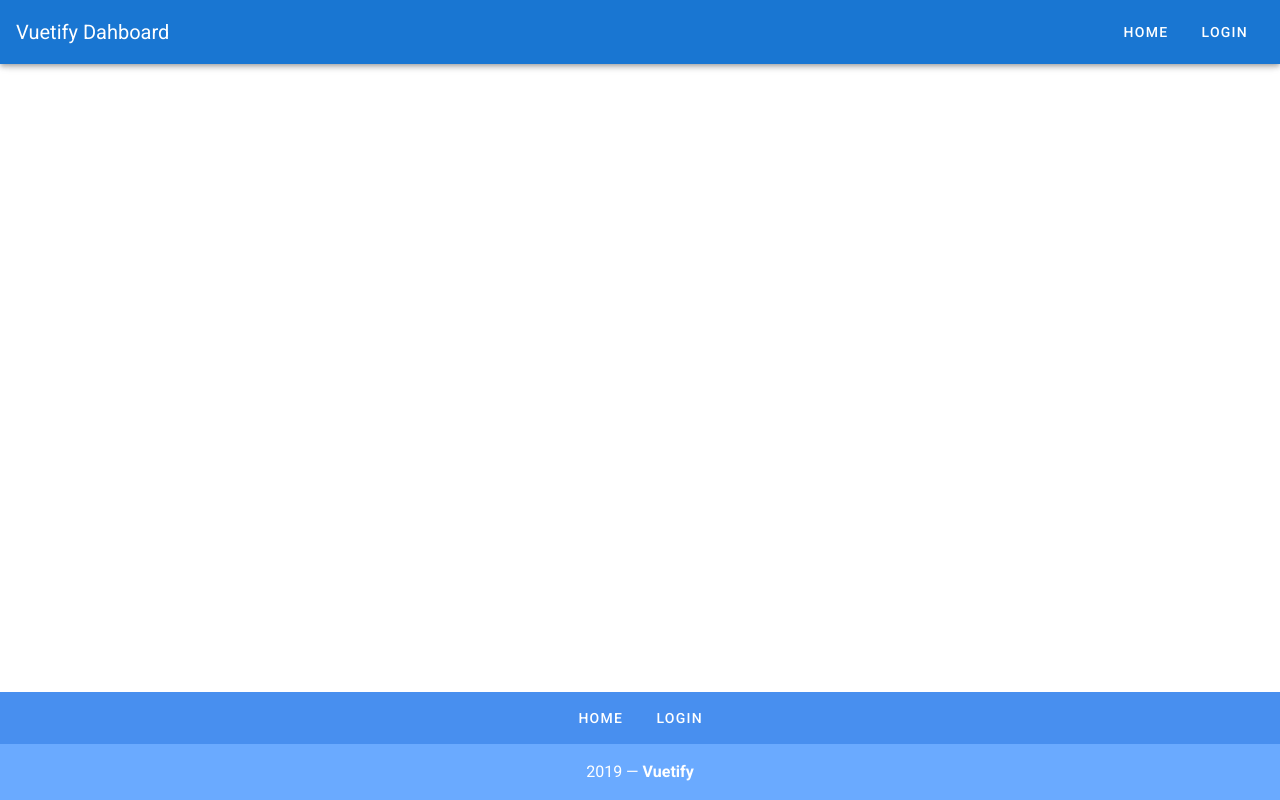
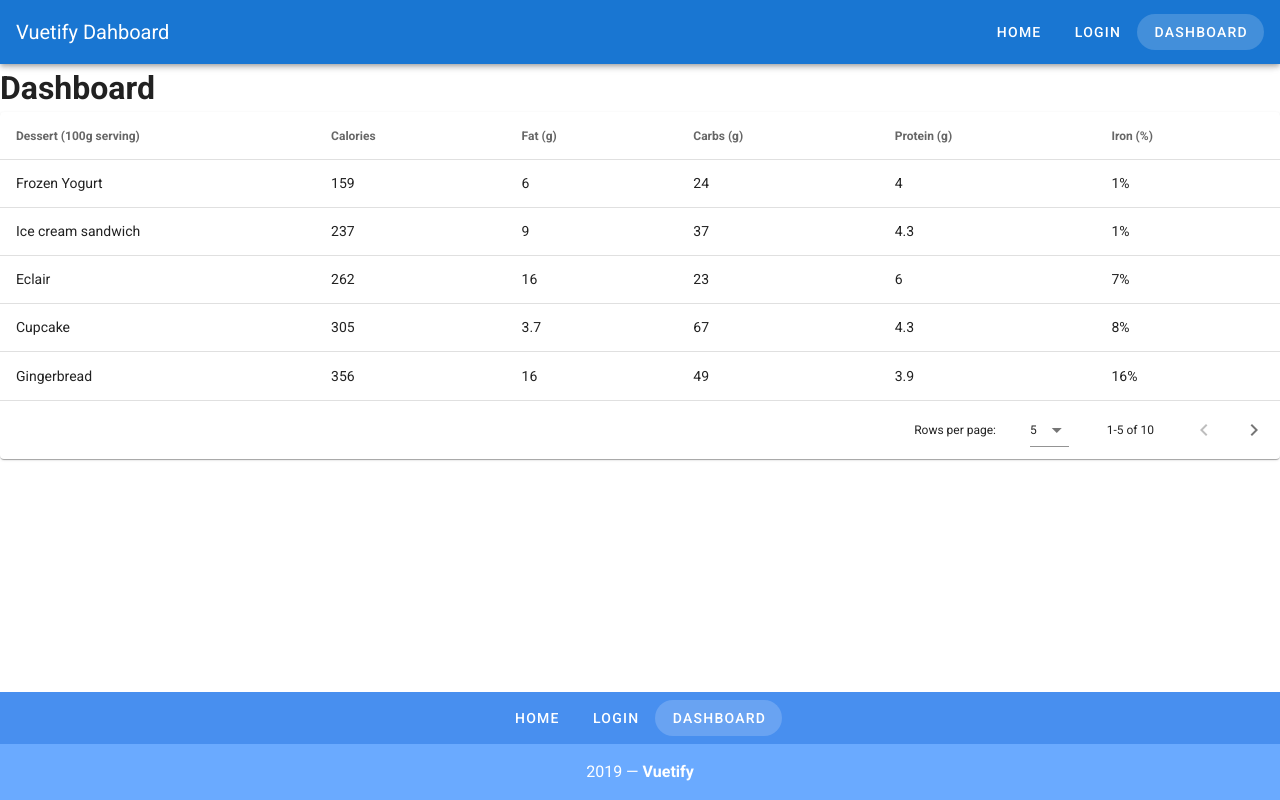
Before and after one commit to OussamaAlouat/vue-vuetify, a Vue app: page /dashboard in a window 1280 px wide. Built offline with nearby package versions, Linux system fonts and the light colour scheme.

Commit message:
Added dashboard component

```diff
--- a/src/App.vue
+++ b/src/App.vue
@@ -60,6 +60,10 @@
         label: 'Login',
         url: '/login',
       },
+      {
+        label: 'Dashboard',
+        url: '/dashboard',
+      },
     ],
   }),
 };
--- a/src/router/index.js
+++ b/src/router/index.js
@@ -23,6 +23,11 @@
     name: 'login',
     component: () => import('../views/Login.vue'),
   },
+  {
+    path: '/dashboard',
+    name: 'dashboard',
+    component: () => import('../views/Dashboard.vue'),
+  },
 ];
 
 const router = new VueRouter({
--- /dev/null
+++ b/src/views/Dashboard.vue
@@ -0,0 +1,144 @@
+<template>
+  <div>
+    <h1>Dashboard</h1>
+    <v-data-table
+      :headers="headers"
+      :items="desserts"
+      :items-per-page="5"
+      class="elevation-1"
+      @click:row="selectRow"
+    >
+    </v-data-table>
+    <div class="text-center ma-2">
+    <v-snackbar
+      v-model="snackbar"
+    >
+      You have selected:  {{ currentItem }}
+      <v-btn
+        color="pink"
+        text
+        @click="snackbar = false"
+      >
+        Close
+      </v-btn>
+    </v-snackbar>
+  </div>
+  </div>
+</template>
+
+
+<script>
+export default {
+  data() {
+    return {
+      snackbar: false,
+      currentItem: '',
+      headers: [
+        {
+          text: 'Dessert (100g serving)',
+          align: 'left',
+          sortable: false,
+          value: 'name',
+        },
+        { text: 'Calories', value: 'calories' },
+        { text: 'Fat (g)', value: 'fat' },
+        { text: 'Carbs (g)', value: 'carbs' },
+        { text: 'Protein (g)', value: 'protein' },
+        { text: 'Iron (%)', value: 'iron' },
+      ],
+      desserts: [
+        {
+          name: 'Frozen Yogurt',
+          calories: 159,
+          fat: 6.0,
+          carbs: 24,
+          protein: 4.0,
+          iron: '1%',
+        },
+        {
+          name: 'Ice cream sandwich',
+          calories: 237,
+          fat: 9.0,
+          carbs: 37,
+          protein: 4.3,
+          iron: '1%',
+        },
+        {
+          name: 'Eclair',
+          calories: 262,
+          fat: 16.0,
+          carbs: 23,
+          protein: 6.0,
+          iron: '7%',
+        },
+        {
+          name: 'Cupcake',
+          calories: 305,
+          fat: 3.7,
+          carbs: 67,
+          protein: 4.3,
+          iron: '8%',
+        },
+        {
+          name: 'Gingerbread',
+          calories: 356,
+          fat: 16.0,
+          carbs: 49,
+          protein: 3.9,
+          iron: '16%',
+        },
+        {
+          name: 'Jelly bean',
+          calories: 375,
+          fat: 0.0,
+          carbs: 94,
+          protein: 0.0,
+          iron: '0%',
+        },
+        {
+          name: 'Lollipop',
+          calories: 392,
+          fat: 0.2,
+          carbs: 98,
+          protein: 0,
+          iron: '2%',
+        },
+        {
+          name: 'Honeycomb',
+          calories: 408,
+          fat: 3.2,
+          carbs: 87,
+          protein: 6.5,
+          iron: '45%',
+        },
+        {
+          name: 'Donut',
+          calories: 452,
+          fat: 25.0,
+          carbs: 51,
+          protein: 4.9,
+          iron: '22%',
+        },
+        {
+          name: 'KitKat',
+          calories: 518,
+          fat: 26.0,
+          carbs: 65,
+          protein: 7,
+          iron: '6%',
+        },
+      ],
+    };
+  },
+  methods: {
+    selectRow(item) {
+      this.currentItem = item.name;
+      this.snackbar = true;
+    },
+  },
+};
+</script>
+
+<style>
+
+</style>
```
